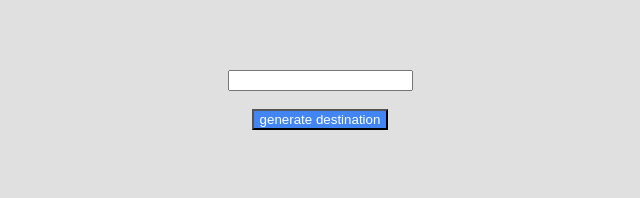
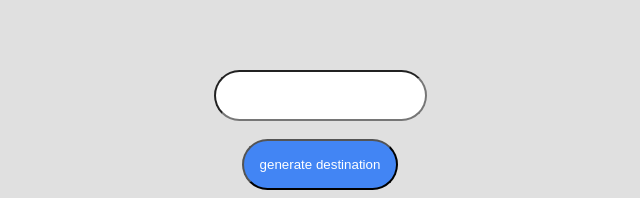
Before and after one commit to paoc456/oracle1, a plain HTML site: page index.html in a window 1280 px wide. Shown: the part 712-910 px from the top of the page, without its empty margins (320-960 px from the left). Before the commit the page ends 850 px from the top, so only its background shows below. Drawn offline with Linux system fonts and the light colour scheme.

Commit message:
button/field border radius

```diff
--- a/index.html
+++ b/index.html
@@ -12,6 +12,8 @@
             margin: 0 auto;
             display: block;
             position: relative;
+            padding: 1rem;
+            border-radius: 30px;
         }
 
         /* STYLE FOR THE SUBMIT BUTTON */
@@ -19,6 +21,8 @@
             margin: 0 auto;
             display: block;
             position: relative;
+            padding: 1rem;
+            border-radius: 30px;
         }
 
         /* STYLE FOR THE IMAGE */
--- a/main.css
+++ b/main.css
@@ -15,7 +15,7 @@ img {
 }
 
 img:hover {
-    transform: scale(1.05);
+    transform: scale(3);
 }
 
 .generate {
```
